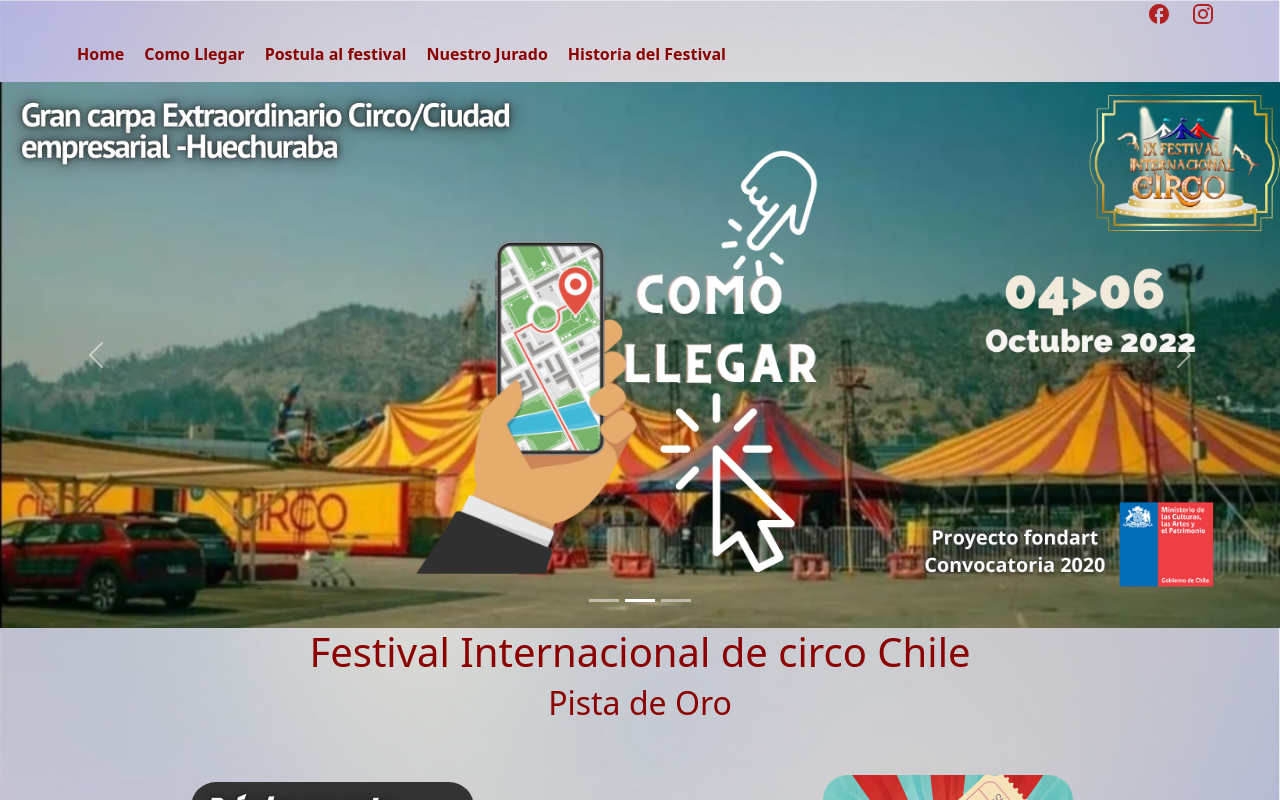
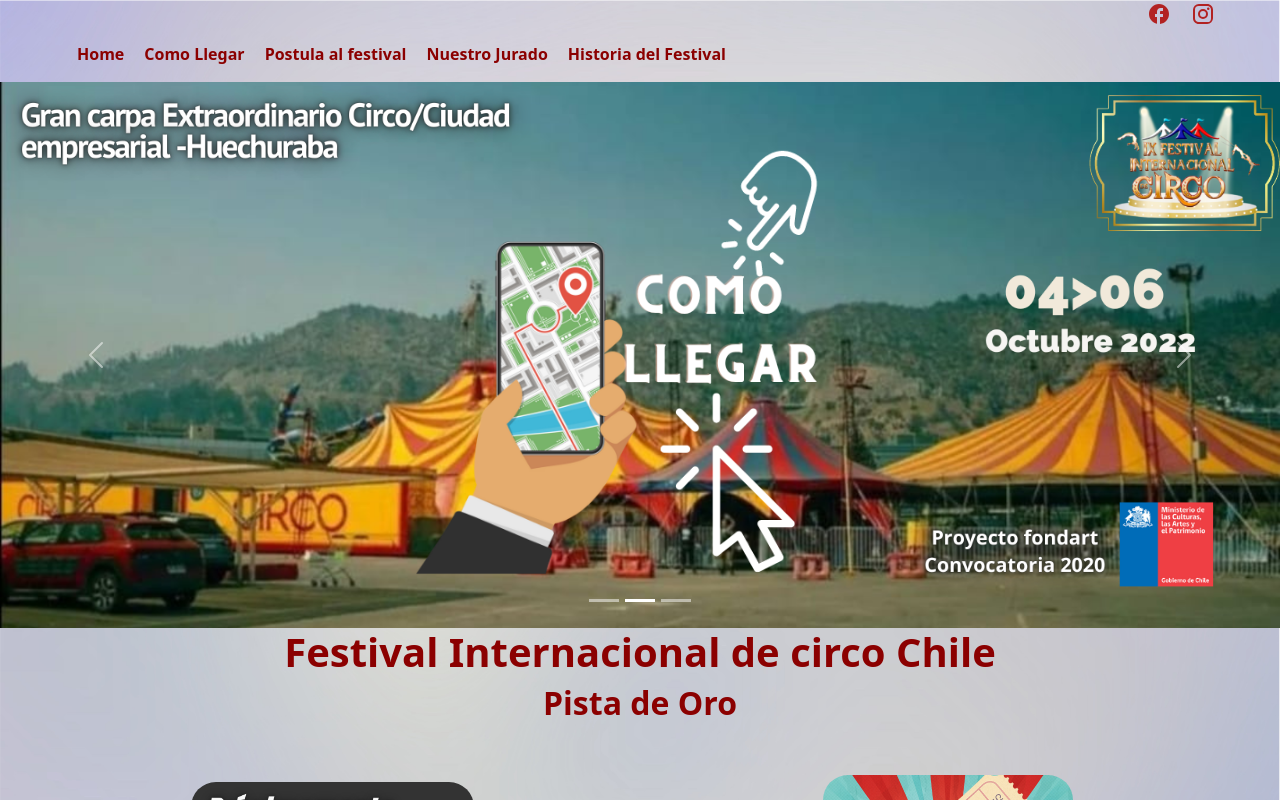
Before and after one commit to toffycaluga/pistadeorofestival, a React (Create React App) app: page / in a window 1280 px wide. Shown: the top 800 px of the page. Built offline with nearby package versions, Linux system fonts and the light colour scheme.

Commit message:
bold para h1 h2 home

```diff
--- a/src/Components/Home/Home.css
+++ b/src/Components/Home/Home.css
@@ -17,7 +17,8 @@
 
 }
 .home h1 ,.home h2{
-    color :darkred
+    color :darkred;
+    font-weight:bold
 }
 .home .home-container .home-content img{
     width: 50%;
```
